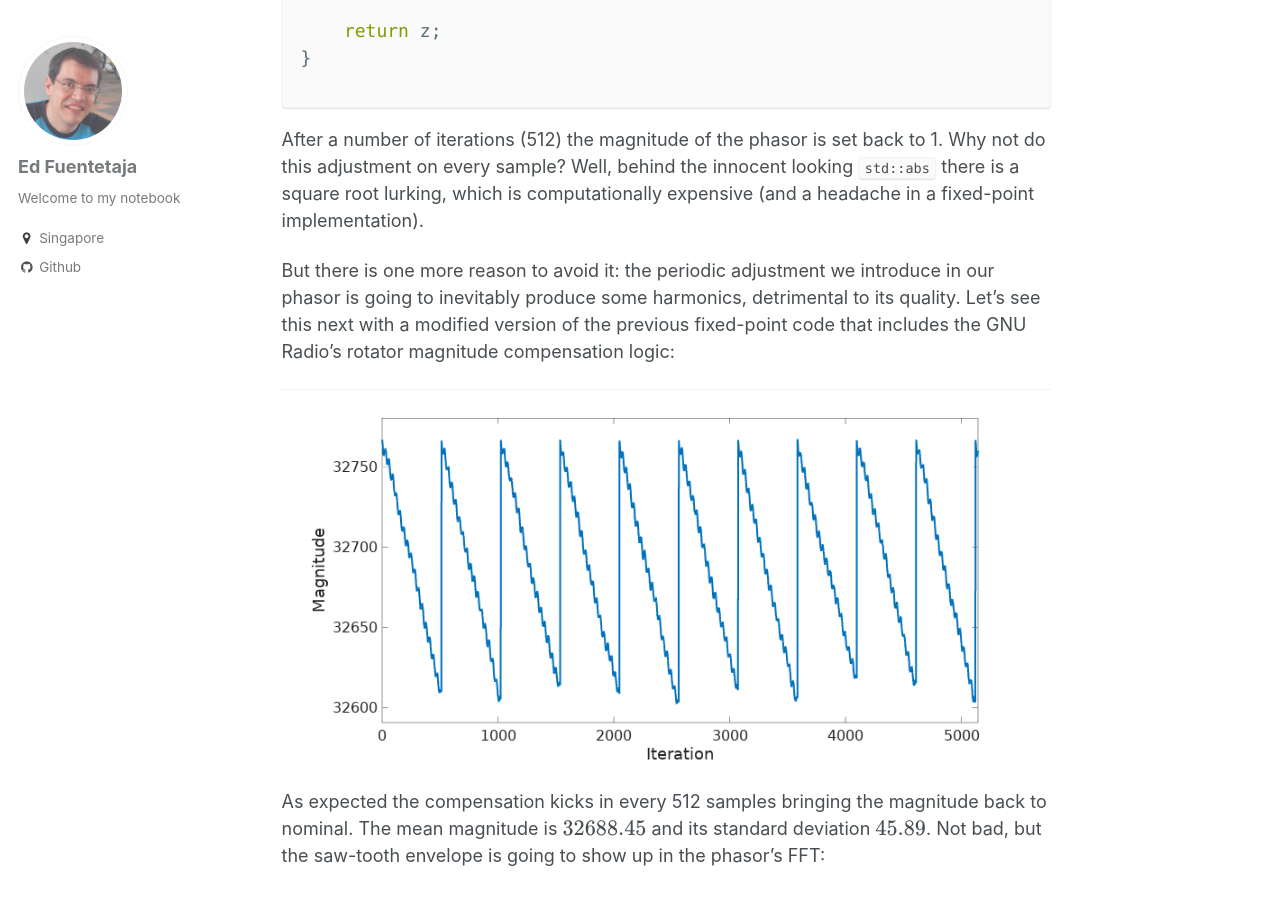
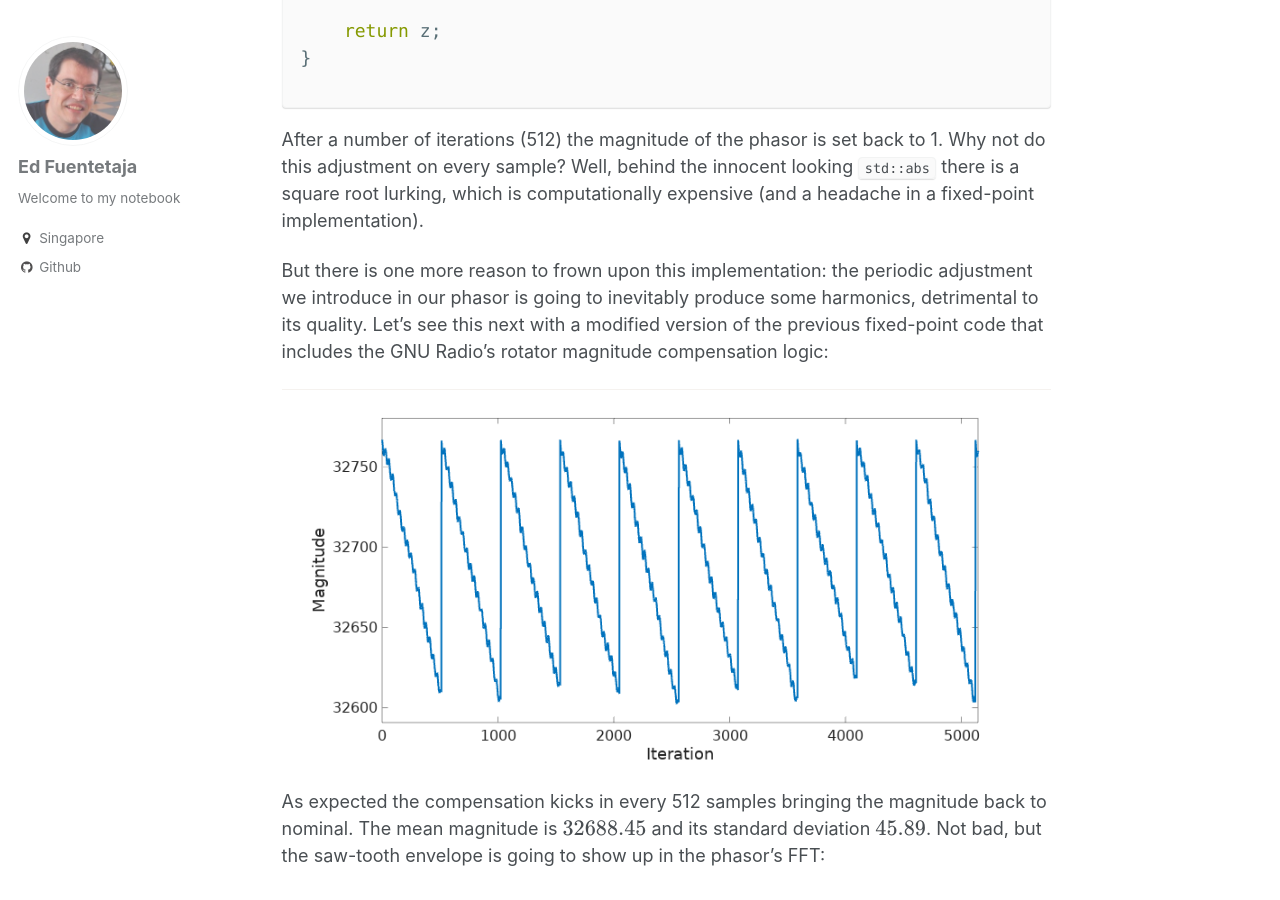
Before and after one commit to EdFuentetaja/EdFuentetaja.github.io, a Jekyll site: the page built from _posts/2019-07-27-frequency_shifting.markdown, in a window 1280 px wide and 900 px high, scrolled down 5229 px. Built offline with Jekyll 4.4.1, drawn with Linux system fonts in a browser that asks for light colours; formulas are drawn with MathJax 3; comment, search, counter and statistics services are not loaded.

Commit message:
Fixed wording.

````diff
--- a/_posts/2019-07-27-frequency_shifting.markdown
+++ b/_posts/2019-07-27-frequency_shifting.markdown
@@ -129,7 +129,7 @@ gr_complex rotate(gr_complex in)
 
 After a number of iterations (512) the magnitude of the phasor is set back to 1. Why not do this adjustment on every sample? Well, behind the innocent looking ```std::abs``` there is a square root lurking, which is computationally expensive (and a headache in a fixed-point implementation).
 
-But there is one more reason to avoid it: the periodic adjustment we introduce in our phasor is going to inevitably produce some harmonics, detrimental to its quality. Let's see this next with a modified version of the previous fixed-point code that includes the GNU Radio's rotator magnitude compensation logic:
+But there is one more reason to frown upon this implementation: the periodic adjustment we introduce in our phasor is going to inevitably produce some harmonics, detrimental to its quality. Let's see this next with a modified version of the previous fixed-point code that includes the GNU Radio's rotator magnitude compensation logic:
 
 ![Compensated phasor magnitude][compensated_phasor_magnitude]{:.center-image}
 
````
